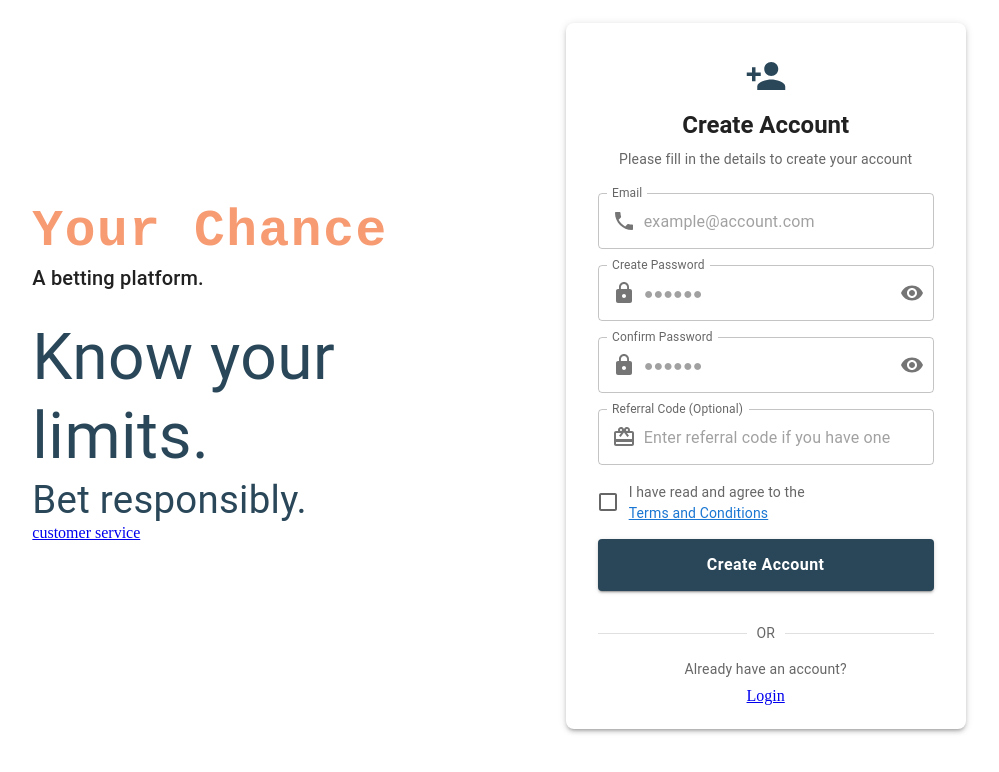
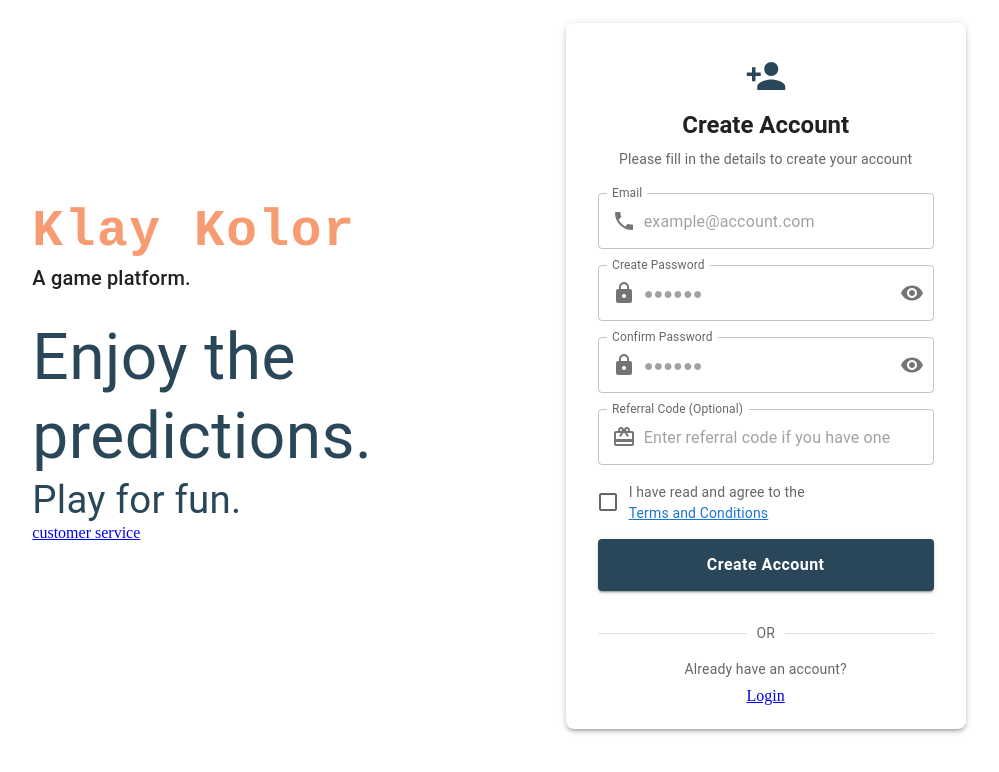
Before and after one commit to pradeepsingh2025/color-trading-one, a React (Vite) app: page /signup in a window 1280 px wide. Shown: the top 772 px of the page, without its empty margins (149-1148 px from the left). Built offline with nearby package versions, Linux system fonts and the light colour scheme; no server answers.

Commit message:
name changes

```diff
--- a/src/components/Header/Header.jsx
+++ b/src/components/Header/Header.jsx
@@ -84,7 +84,7 @@ function ResponsiveAppBar() {
               textDecoration: "none",
             }}
           >
-            Bet Your Chance
+            Klay Kolor
           </Typography>
 
           <Box sx={{ flexGrow: 1, display: { xs: "flex", md: "none" } }}>
@@ -142,7 +142,7 @@ function ResponsiveAppBar() {
               textDecoration: "none",
             }}
           >
-            BetYourChance
+            Klay Kolor
           </Typography>
           <Box sx={{ flexGrow: 1, display: { xs: "none", md: "flex" } }}>
             {pages.map((page) => (
--- a/src/components/announcement/Announcement.jsx
+++ b/src/components/announcement/Announcement.jsx
@@ -37,7 +37,7 @@ export default function AnnouncementSection() {
           lineHeight: 1
         }}
       >
-        Welcome to Bet Your Chance game platform, we will serve you wholeheartedly!
+        Welcome to Klay Kolor game platform, we will serve you wholeheartedly!
       </Typography>
 
     </Box>
--- a/src/pages/Login/Login.jsx
+++ b/src/pages/Login/Login.jsx
@@ -165,7 +165,7 @@ export default function LoginPage() {
               textDecoration: "none",
             }}
           >
-            Your Chance
+            Klay Kolor
           </Typography>
           <Typography component="h1" variant="h6">
             A betting platform.
--- a/src/pages/Signup/Signup.jsx
+++ b/src/pages/Signup/Signup.jsx
@@ -222,10 +222,10 @@ export default function SignUpPage() {
               textDecoration: "none",
             }}
           >
-            Your Chance
+            Klay Kolor
           </Typography>
           <Typography component="h1" variant="h6">
-            A betting platform.
+            A game platform.
           </Typography>
           <Typography
             component="h1"
@@ -233,7 +233,7 @@ export default function SignUpPage() {
             fontSize="5vmax"
             sx={{ marginTop: "3vh", color: "#2A4759" }}
           >
-            Know your limits.
+            Enjoy the predictions.
           </Typography>
           <Typography
             component="h1"
@@ -241,7 +241,7 @@ export default function SignUpPage() {
             fontSize="3vmax"
             sx={{ color: "#2A4759" }}
           >
-            Bet responsibly.
+            Play for fun.
           </Typography>
           <NavLink to="/customer-service" style={{ marginTop: "30px" }}>
             customer service
```
